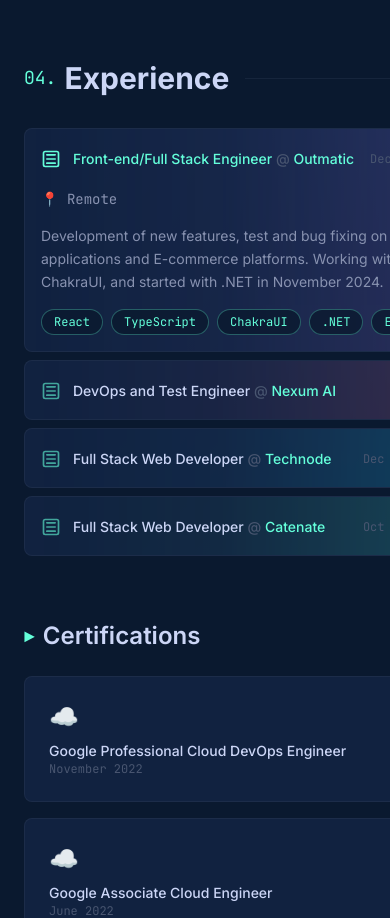
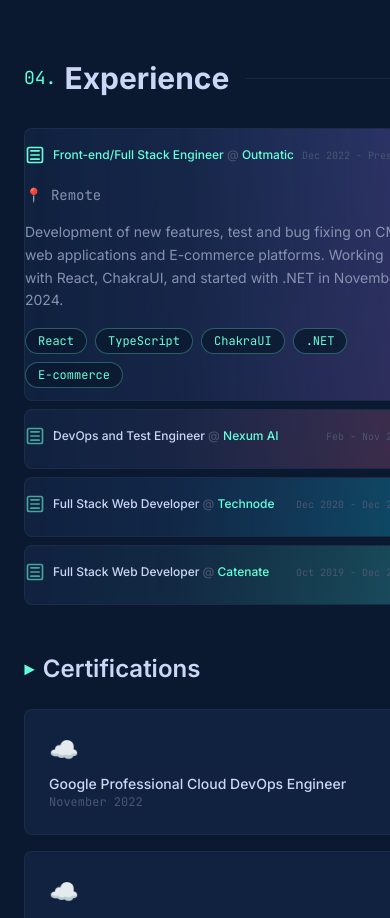
Before and after one commit to denisenanni/devdenise, a React (Vite) app: page / in a window 390 px wide. Shown: the part 3760-4678 px from the top of the page. Built offline with nearby package versions, Linux system fonts and the light colour scheme.

Commit message:
resume fix

```diff
--- a/src/sections/Resume.tsx
+++ b/src/sections/Resume.tsx
@@ -72,7 +72,11 @@
   };
 
   return (
-    <section id="resume" ref={ref} className="section bg-navy-900 overflow-x-hidden">
+    <section
+      id="resume"
+      ref={ref}
+      className="section bg-navy-900 overflow-x-hidden"
+    >
       <motion.div
         initial={{ opacity: 0, y: 50 }}
         animate={inView ? { opacity: 1, y: 0 } : {}}
@@ -87,7 +91,7 @@
         </div>
 
         {/* Interactive Experience Cards */}
-        <div className="max-w-4xl mx-auto mb-16">
+        <div className="max-w-4xl mx-auto max-w-4xl mx-auto mb-12">
           <div className="space-y-2">
             {experiences.map((exp, index) => (
               <div
@@ -126,10 +130,10 @@
                 />
 
                 {/* Content */}
-                <div className="relative p-4 md:p-5">
+                <div className="relative py-3 md:p-5">
                   {/* Always Visible: Role, Company, Period */}
-                  <div className="flex items-center justify-between gap-4 min-h-[28px]">
-                    <div className="flex-1 flex items-center gap-3 md:gap-4">
+                  <div className="flex items-center justify-between gap-2 md:gap-4 min-h-[28px] min-w-0">
+                    <div className="flex-1 flex items-center gap-2 md:gap-4 min-w-0 overflow-hidden">
                       {/* Icon */}
                       <svg
                         xmlns="http://www.w3.org/2000/svg"
@@ -149,8 +153,8 @@
                       </svg>
 
                       {/* Title */}
-                      <div className="flex-1 min-w-0">
-                        <h3 className="text-sm md:text-base font-medium text-slate-100 truncate group-data-[active=true]:text-primary-400 transition-colors">
+                      <div className="flex-1 min-w-0 overflow-hidden">
+                        <h3 className="text-xs md:text-base font-medium text-slate-100 truncate group-data-[active=true]:text-primary-400 transition-colors">
                           {exp.title} <span className="text-slate-400">@</span>{" "}
                           <span className="text-primary-400">
                             {exp.company}
@@ -160,7 +164,7 @@
                     </div>
 
                     {/* Period */}
-                    <span className="text-xs md:text-sm text-slate-400 font-mono whitespace-nowrap">
+                    <span className="text-[10px] md:text-sm text-slate-400 font-mono whitespace-nowrap flex-shrink-0">
                       {exp.period}
                     </span>
                   </div>
```
